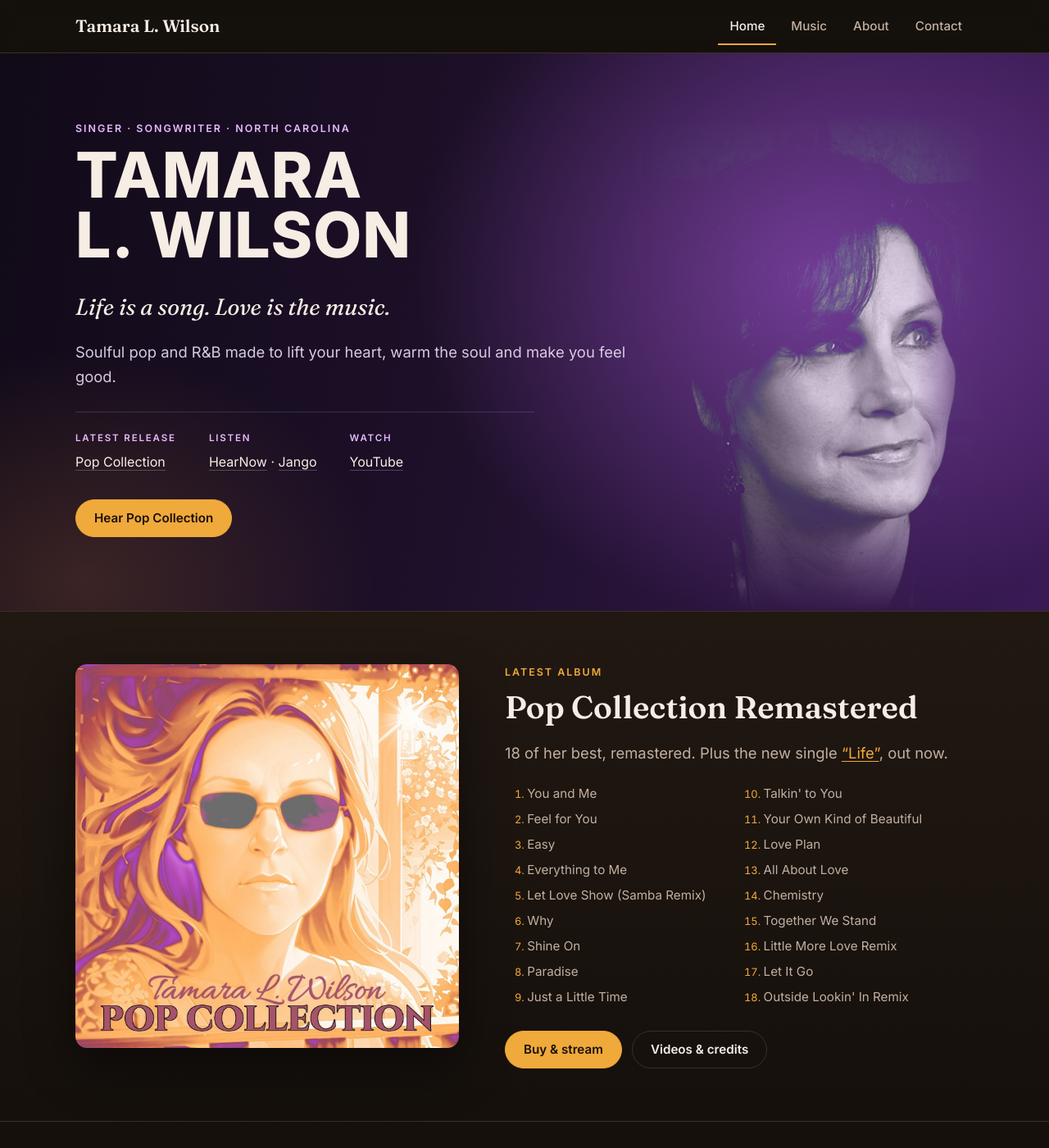
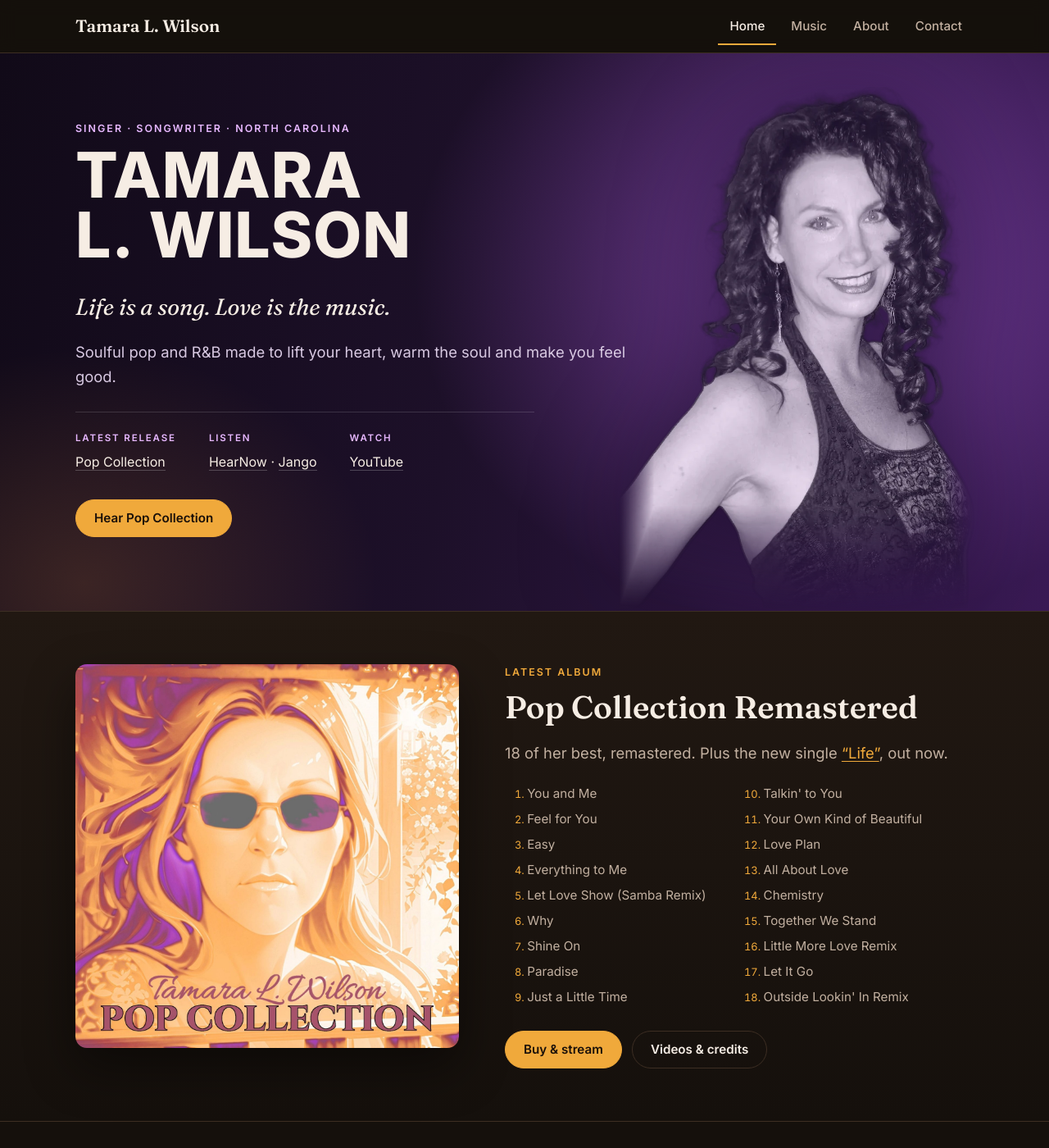
Before and after one commit to taylorjwilson101/tamaralwilson-music-website, a Jekyll site: the page built from index.html, in a window 1280 px wide and 1400 px high. Shown: the whole window at 82% size. Built offline with Jekyll 4.4.1, drawn with Linux system fonts in a browser that asks for light colours.

Commit message:
Homepage: cut-out portrait standing in the violet
- Backgrounds removed from her portraits so she stands directly in
  the hero color; edges where the original photo was cropped fade out
- Uses photo C (big smile, curls); A, B and D are kept in
  images/hero-options/ so they can be swapped in with one change

Co-Authored-By: Claude Opus 5.5 <noreply@anthropic.com>
Claude-Session: https://claude.ai/code/session_01UcYrjYLsU9jUL2xbcuy7bP

```diff
--- a/assets/css/style.css
+++ b/assets/css/style.css
@@ -297,3 +297,16 @@ details.credits[open] summary .when-closed { display: none; }
 .photo-strip { list-style: none; margin: 0; padding: 0; display: grid; grid-template-columns: repeat(3, 1fr); }
 .photo-strip img { width: 100%; height: 100%; aspect-ratio: 3/4; object-fit: cover; display: block; }
 @media (max-width: 560px) { .photo-strip { grid-template-columns: 1fr 1fr; } .photo-strip li:last-child { display: none; } }
+
+/* Cut-out photo (background removed): she stands directly in the color, no box.
+   The fades at the photo's own edges are built into the image file. */
+.hero-photo.cutout img {
+  mix-blend-mode: normal; object-fit: contain; object-position: center bottom; aspect-ratio: auto;
+  height: min(62vh, 480px); width: 100%;
+  filter: drop-shadow(0 20px 60px rgba(10, 4, 20, .55));
+  -webkit-mask-image: none; mask-image: none;
+}
+@media (min-width: 860px) {
+  .hero-photo.cutout { top: 6%; bottom: 0; right: 5%; width: 38%; }
+  .hero-photo.cutout img { height: 100%; -webkit-mask-image: none; mask-image: none; }
+}
--- a/index.html
+++ b/index.html
@@ -21,8 +21,8 @@ title: Tamara L. Wilson Music
         <a class="btn" href="{{ '/pop-collection' | relative_url }}">Hear Pop Collection</a>
       </div>
     </div>
-    <div class="hero-photo">
-      <img src="{{ '/images/tamara-portrait-violet.jpg' | relative_url }}" alt="Portrait of Tamara L. Wilson, smiling and looking to the side" width="1000" height="1133">
+    <div class="hero-photo cutout">
+      <img src="{{ '/images/hero-cutout-C.webp' | relative_url }}" alt="Tamara L. Wilson smiling, with long curly hair" width="820" height="1200">
     </div>
   </div>
 </section>
```
Also changed, not shown: images/hero-cutout-C.webp (added), images/hero-options/hero-cutout-A.webp (added), images/hero-options/hero-cutout-B.webp (added), images/hero-options/hero-cutout-D.webp (added), images/tamara-portrait-violet.jpg (deleted).
